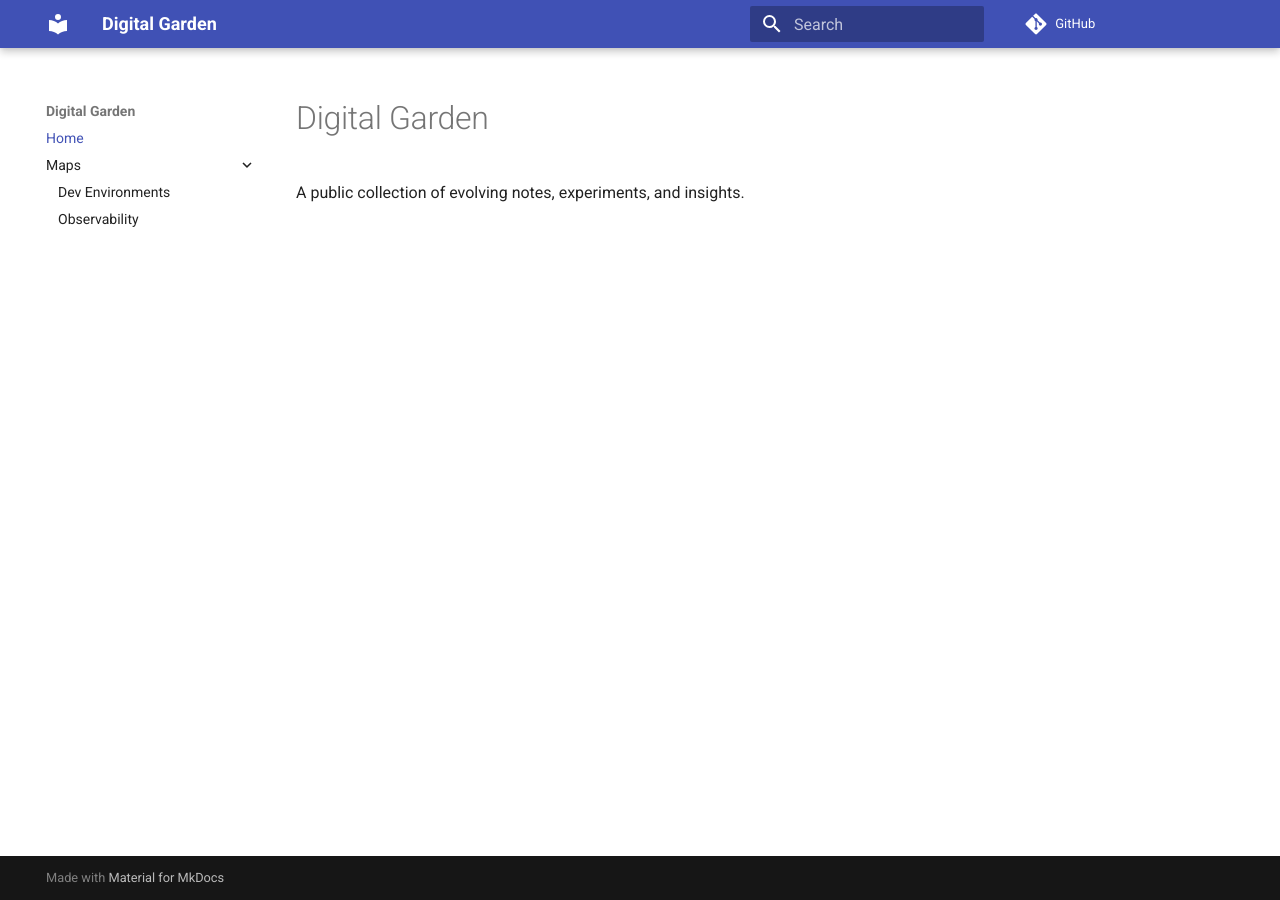
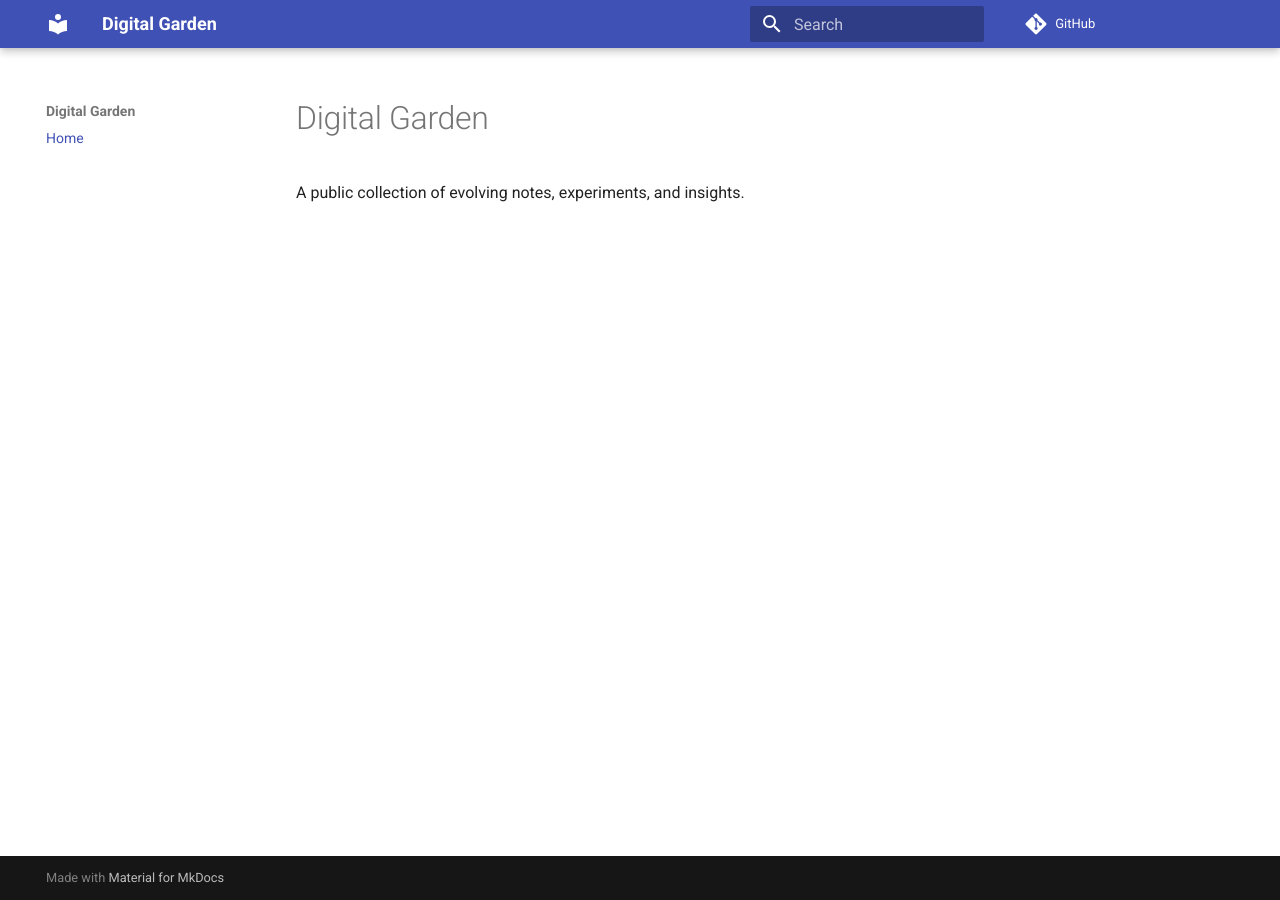
Before and after one commit to chrisarmitage/chrisarmitage.github.io, an MkDocs documentation site: the page built from docs/index.md, in a window 1280 px wide. Built offline with MkDocs 1.6.1 and Material for MkDocs 9.7.7, drawn with Linux system fonts in a browser that asks for light colours; comment, search, counter and statistics services are not loaded.

Commit message:
Remove invalid requirement

```diff
--- a/mkdocs.yml
+++ b/mkdocs.yml
@@ -23,6 +23,3 @@ markdown_extensions:
   - md_in_html
 nav:
   - Home: index.md
-  - Maps:
-      - Dev Environments: maps/dev-environments.md
-      - Observability: maps/observability.md
--- a/requirements.txt
+++ b/requirements.txt
@@ -1,4 +1,3 @@
 mkdocs-material
 mkdocs-roamlinks-plugin
-mkdocs-tags-plugin
 mkdocs-awesome-pages-plugin
```
